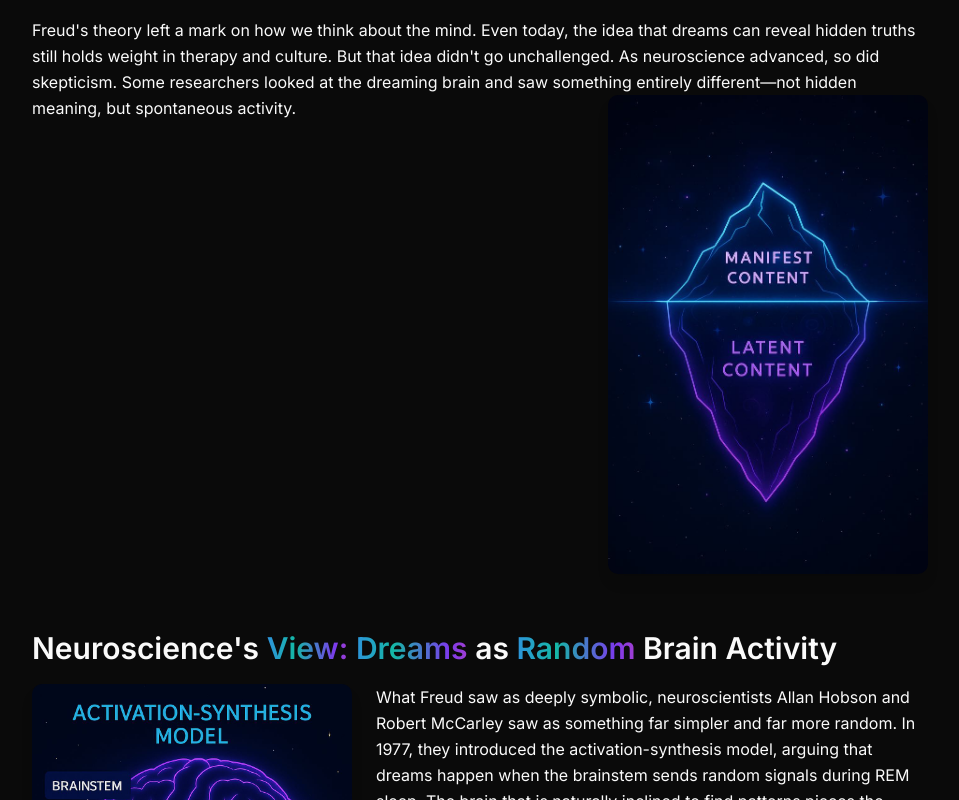
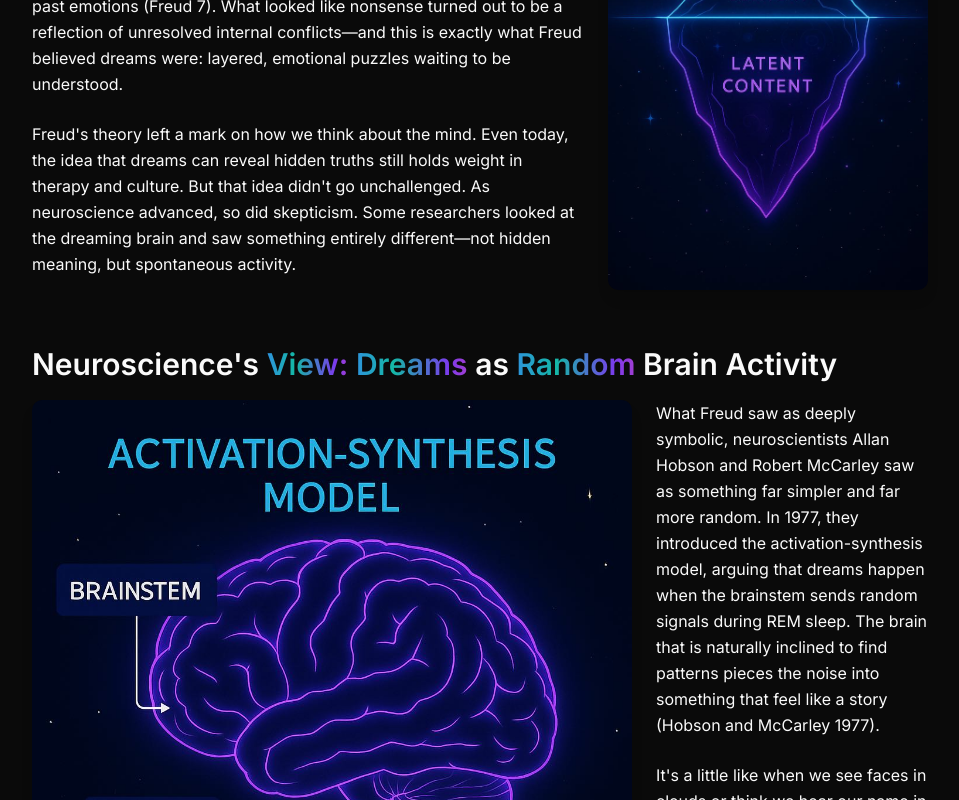
Before and after one commit to wzgatenox/blog-website, a Next.js app: page /blog/what-if-your-dreams-are-lying in a window 1280 px wide. Shown: the part 2040-2840 px from the top of the page, without its empty margins (304-1263 px from the left). Built offline with nearby package versions, Linux system fonts and the light colour scheme.

Commit message:
Update BlogPostClient to track the second-to-last paragraph index in the Freud section for improved image placement; adjust image dimensions for better layout consistency.

```diff
--- a/src/components/BlogPostClient.tsx
+++ b/src/components/BlogPostClient.tsx
@@ -127,7 +127,8 @@ export function BlogPostClient({ post }: BlogPostClientProps) {
           {(() => {
             let inFreudSection = false;
             let lastFreudParagraphIndex = -1;
-            // First, find the last paragraph index in the Freud section
+            let secondToLastFreudParagraphIndex = -1;
+            // First, find the last and second-to-last paragraph index in the Freud section
             for (let i = 0; i < contentBlocks.length; i++) {
               const block = contentBlocks[i];
               if (block.type === 'heading' && block.content.toLowerCase().includes('freud')) {
@@ -135,6 +136,7 @@ export function BlogPostClient({ post }: BlogPostClientProps) {
               } else if (block.type === 'heading' && !block.content.toLowerCase().includes('freud') && inFreudSection) {
                 inFreudSection = false;
               } else if (block.type === 'paragraph' && inFreudSection) {
+                secondToLastFreudParagraphIndex = lastFreudParagraphIndex;
                 lastFreudParagraphIndex = i;
               }
             }
@@ -156,11 +158,11 @@ export function BlogPostClient({ post }: BlogPostClientProps) {
                 inFreudSection = false;
                 justEndedFreudSection = true;
               }
-              if (block.type === 'paragraph' && inFreudSection && index === lastFreudParagraphIndex && post.freudImageUrl) {
+              // Insert Freud image at the second-to-last paragraph
+              if (block.type === 'paragraph' && inFreudSection && index === secondToLastFreudParagraphIndex && post.freudImageUrl) {
                 renderedBlocks.push(
                   <p key={index} className="leading-relaxed">
-                    <span>{block.content}</span>
-                    <span className="float-right inline-block ml-6 mb-4 rounded-lg overflow-hidden shadow-lg not-prose">
+                    <span className="float-right inline-block ml-6 mb-4 rounded-lg overflow-hidden shadow-lg not-prose w-[320px]">
                       <Image
                         src={post.freudImageUrl}
                         alt="The layers of dream interpretation according to Freud"
@@ -169,6 +171,7 @@ export function BlogPostClient({ post }: BlogPostClientProps) {
                         style={{ objectFit: "contain", display: "block" }}
                       />
                     </span>
+                    {block.content}
                   </p>
                 );
                 continue;
@@ -191,8 +194,8 @@ export function BlogPostClient({ post }: BlogPostClientProps) {
                       <Image
                         src={post.neuroscienceImageUrl}
                         alt="The brain's activity during dreaming"
-                        width={320}
-                        height={240}
+                        width={600}
+                        height={360}
                         style={{ objectFit: "contain", display: "block" }}
                       />
                     </div>
```
